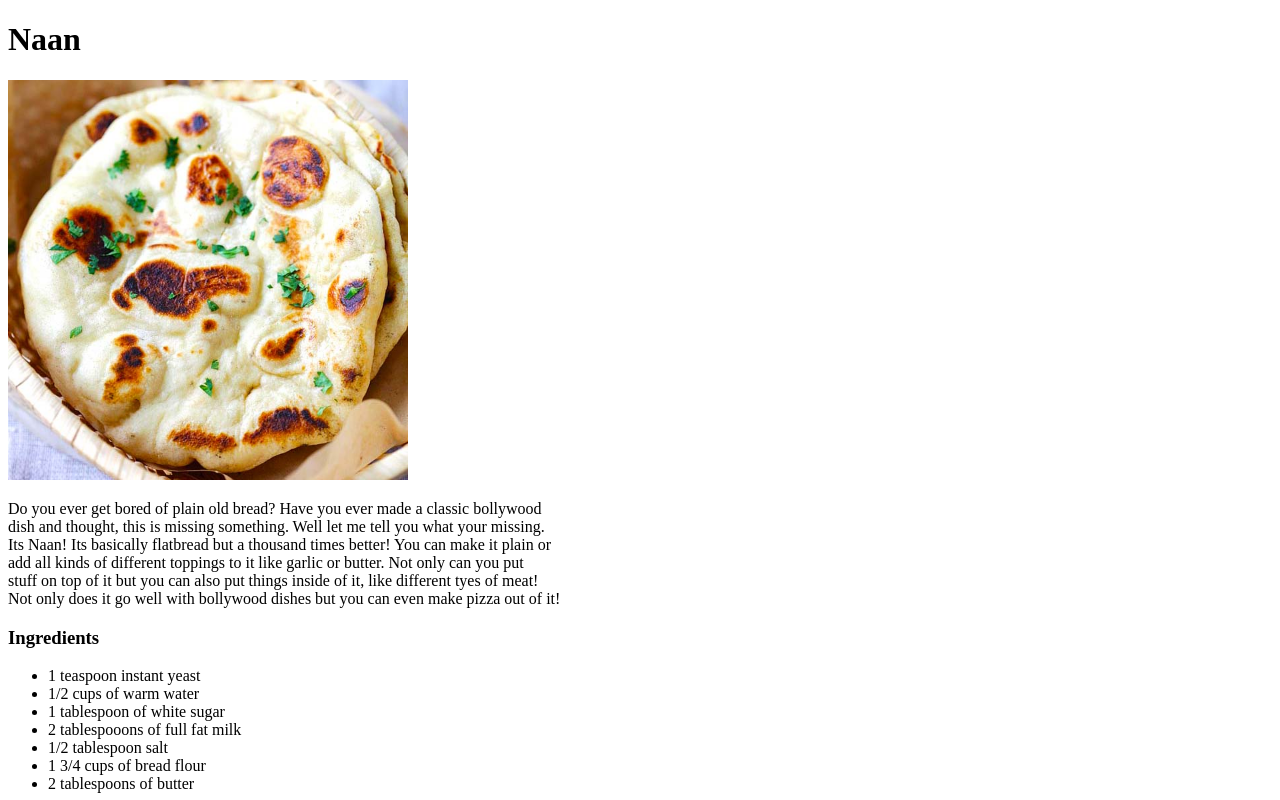
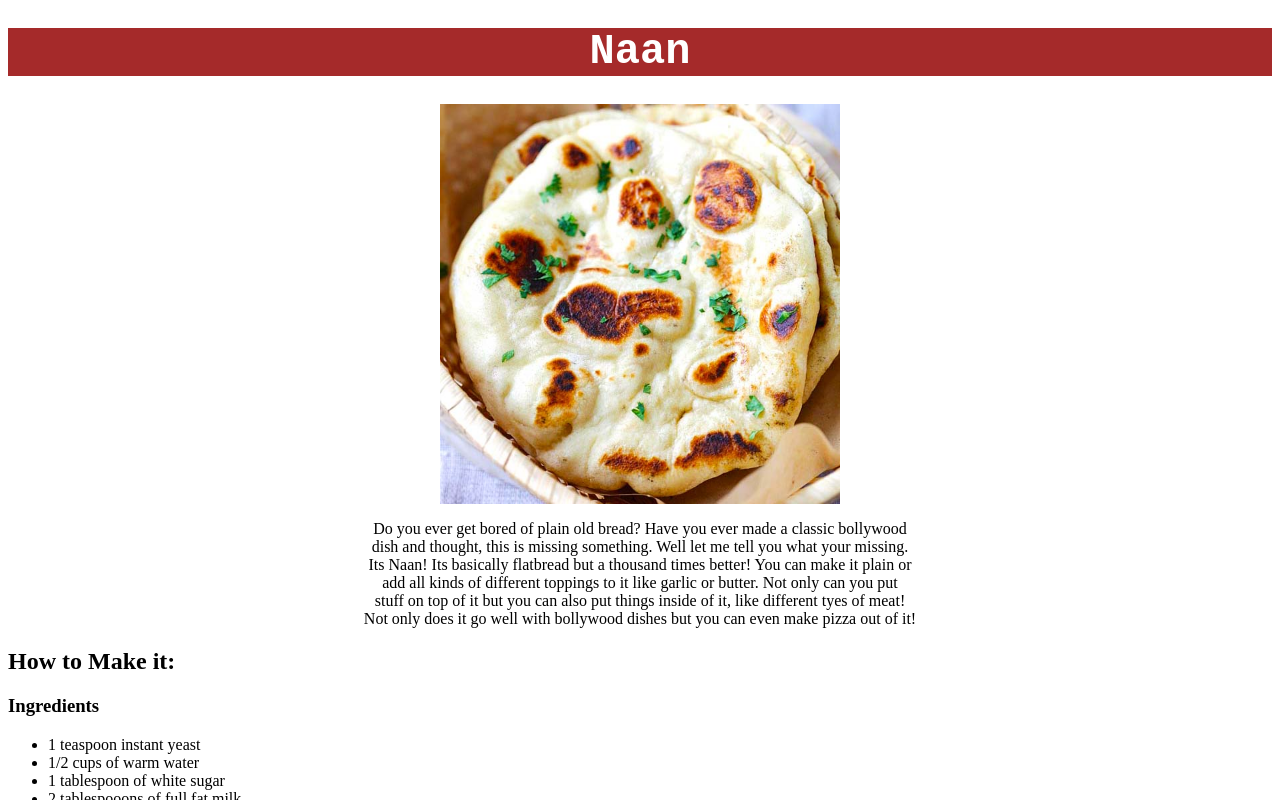
Before and after one commit to wondwizard/odin-recipes, a plain HTML site: page recipes/naan.html in a window 1280 px wide. Shown: the top 800 px of the page. Drawn offline with Linux system fonts and the light colour scheme.

Commit message:
completed styles for naan

```diff
--- a/recipes/naan.css
+++ b/recipes/naan.css
@@ -0,0 +1,17 @@
+h1 {
+    color: white;
+    background-color: brown;
+    text-align: center;
+    font-size: 42px;
+    font-family: monospace, 'Courier New';
+}
+
+img {
+    display: block;
+    margin-left: auto;
+    margin-right: auto;
+}
+
+#description {
+    text-align: center;
+}
--- a/recipes/naan.html
+++ b/recipes/naan.html
@@ -8,7 +8,7 @@
 <body>
     <h1>Naan</h1>
     <img src="../img/naan.jpg" alt="Naans" height="400" width="400">
-    <p>Do you ever get bored of plain old bread? Have you ever made a classic bollywood<br>
+    <p id="description">Do you ever get bored of plain old bread? Have you ever made a classic bollywood<br>
         dish and thought, this is missing something. Well let me tell you what your missing.<br>
         Its Naan! Its basically flatbread but a thousand times better! You can make it plain or<br>
         add all kinds of different toppings to it like garlic or butter. Not only can you put<br>
@@ -16,6 +16,7 @@
         Not only does it go well with bollywood dishes but you can even make pizza out of it!
     </p>
 
+    <h2>How to Make it:</h2>
     <h3><b>Ingredients</b></h3>
     <ul>
         <li>1 teaspoon instant yeast</li>
```
